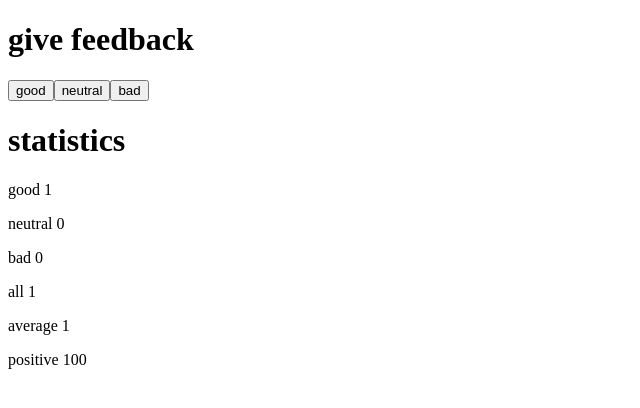
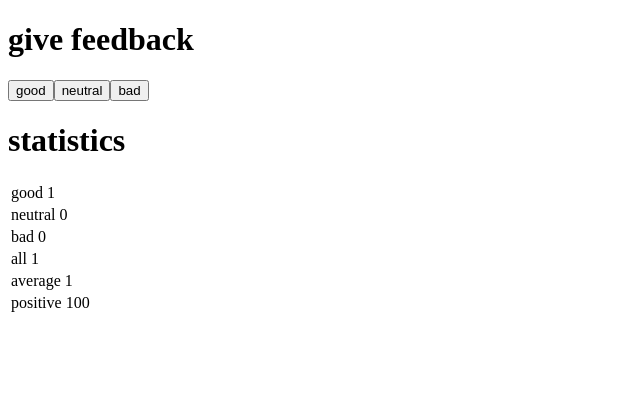
Before and after one commit to ExistCode/fullstackopen-exercise, a React (Vite) app in the folder part1/unicafe/: page / in a window 1280 px wide. Both pictures are taken after a click on the button "good". Shown: the top 408 px of the page, without its empty margins (0-640 px from the left). Built offline with nearby package versions, Linux system fonts and the light colour scheme.

Commit message:
Exercise 1.11

```diff
--- a/part1/unicafe/src/App.jsx
+++ b/part1/unicafe/src/App.jsx
@@ -1,9 +1,11 @@
 import { useState } from "react";
 const StatisticLine = (props) => {
   return (
-    <p>
+    <tr>
+      <td>
         {props.text} {props.value}
-    </p>
+      </td>
+    </tr>
   );
 };
 const Statistics = (props) => {
@@ -16,6 +18,8 @@ const Statistics = (props) => {
     return (
       <div>
         <h1>statistics</h1>
+        <table>
+          <tbody>
             <StatisticLine text="good" value={props.good} />
             <StatisticLine text="neutral" value={props.neutral} />
             <StatisticLine text="bad" value={props.bad} />
@@ -23,6 +27,8 @@ const Statistics = (props) => {
             <StatisticLine text="average" value={average} />
 
             <StatisticLine text="positive" value={positive} />
+          </tbody>
+        </table>
       </div>
     );
   }
```
Lines whose indentation alone changed are shown as unchanged.
